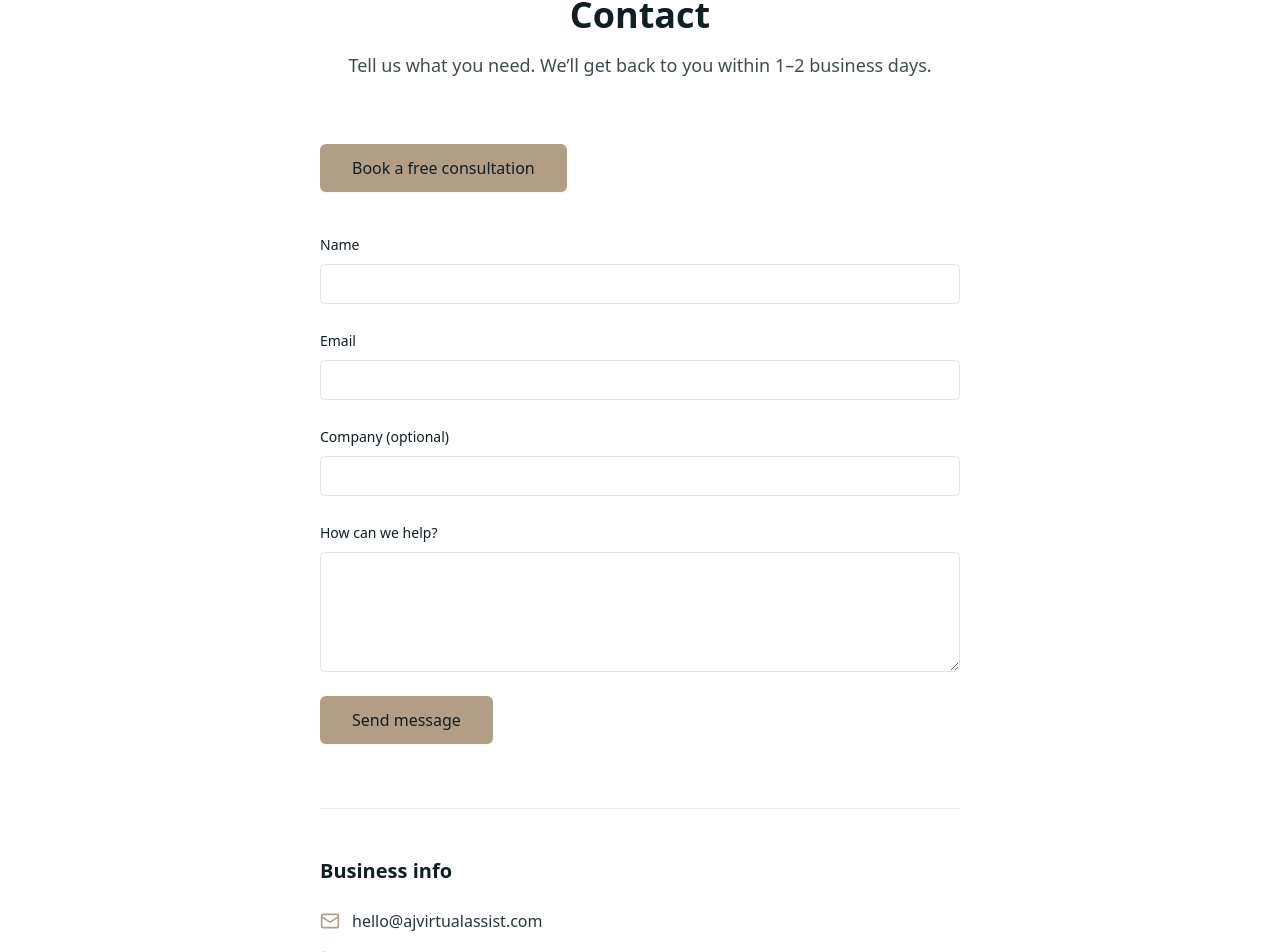
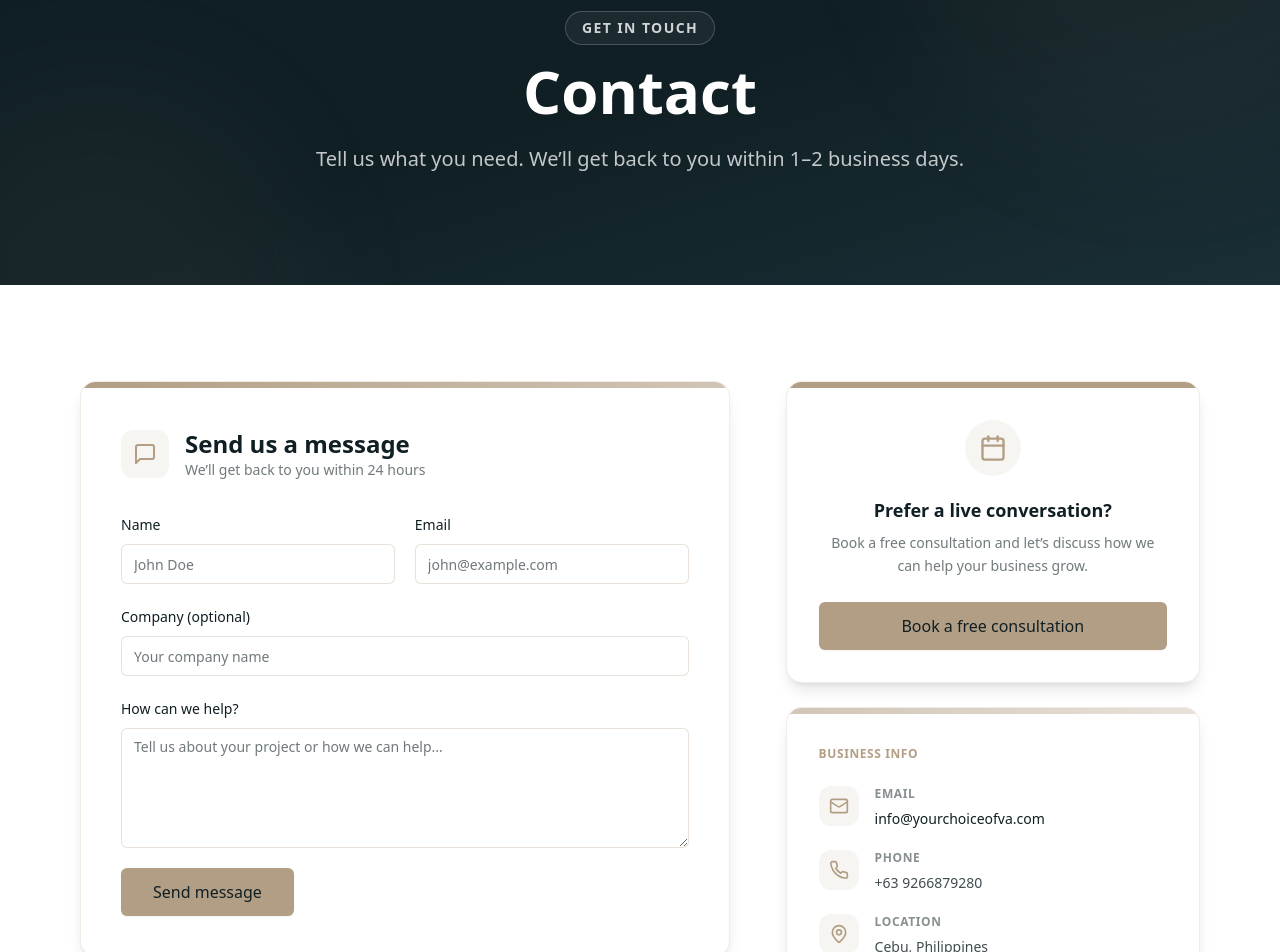
Before and after one commit to oxford14/ajvirtualassistance, a Next.js app: page /contact in a window 1280 px wide. Shown: the part 166-1118 px from the top of the page. Built offline with nearby package versions, Linux system fonts and the light colour scheme.

Commit message:
Update contact page layout with new animations and improved form handling. Add error handling and loading state to the contact form. Update business information in content library. Add new dependencies for enhanced functionality.

```diff
--- /dev/null
+++ b/app/api/contact/route.ts
@@ -0,0 +1,42 @@
+import { NextResponse } from "next/server";
+import { Resend } from "resend";
+
+const resend = new Resend(process.env.RESEND_API_KEY);
+const RECIPIENT = "info@yourchoiceofva.com";
+
+export async function POST(request: Request) {
+  try {
+    const { name, email, company, message } = await request.json();
+
+    if (!name || !email || !message) {
+      return NextResponse.json(
+        { error: "Name, email, and message are required." },
+        { status: 400 },
+      );
+    }
+
+    await resend.emails.send({
+      from: "Website Inquiry <websiteinquiry@yourchoiceofva.com>",
+      replyTo: email,
+      to: RECIPIENT,
+      subject: `New Contact Form Submission from ${name}`,
+      html: `
+        <h2>New Contact Form Submission</h2>
+        <p><strong>Name:</strong> ${name}</p>
+        <p><strong>Email:</strong> ${email}</p>
+        ${company ? `<p><strong>Company:</strong> ${company}</p>` : ""}
+        <hr />
+        <p><strong>Message:</strong></p>
+        <p>${message.replace(/\n/g, "<br />")}</p>
+      `,
+    });
+
+    return NextResponse.json({ success: true });
+  } catch (error) {
+    console.error("Contact form error:", error);
+    return NextResponse.json(
+      { error: "Failed to send message. Please try again later." },
+      { status: 500 },
+    );
+  }
+}
--- a/app/contact/page.tsx
+++ b/app/contact/page.tsx
@@ -1,10 +1,9 @@
-import { SectionHeading } from "@/components/SectionHeading";
 import { ContactForm } from "@/components/ContactForm";
 import { Button } from "@/components/ui/button";
 import { BookCtaLink } from "@/components/BookCtaLink";
-import { Mail, Phone, MapPin } from "lucide-react";
-import { contactPage } from "@/lib/content";
-import { seo } from "@/lib/content";
+import { AnimateIn } from "@/components/AnimateIn";
+import { Mail, Phone, MapPin, MessageSquare, Calendar } from "lucide-react";
+import { contactPage, seo } from "@/lib/content";
 
 export const metadata = {
   title: seo.contact.title,
@@ -15,17 +14,58 @@ export default function ContactPage() {
   const { form, calendly, businessInfo } = contactPage;
 
   return (
-    <div className="py-16 md:py-24 px-4 md:px-6">
-      <div className="container mx-auto max-w-2xl">
-        <SectionHeading
-          title={contactPage.title}
-          subtitle={contactPage.subtitle}
+    <>
+      {/* Hero */}
+      <section className="relative py-20 md:py-28 px-4 md:px-6 overflow-hidden">
+        <div className="absolute inset-0 bg-gradient-to-br from-primary via-primary to-[#1a2f36]" />
+        <div
+          className="absolute top-0 right-0 w-[500px] h-[500px] bg-accent/5 rounded-full blur-3xl -translate-y-1/2 translate-x-1/4"
+          aria-hidden
         />
+        <div
+          className="absolute bottom-0 left-0 w-[400px] h-[400px] bg-accent/5 rounded-full blur-3xl translate-y-1/2 -translate-x-1/4"
+          aria-hidden
+        />
+        <div className="container mx-auto text-center relative z-10">
+          <AnimateIn animation="fade-in-up">
+            <p className="inline-block text-sm font-semibold uppercase tracking-widest mb-4 px-4 py-1.5 rounded-full text-white/80 border border-white/20 bg-white/5 backdrop-blur-sm">
+              Get In Touch
+            </p>
+          </AnimateIn>
+          <AnimateIn animation="fade-in-up" delay={100}>
+            <h1 className="text-4xl md:text-5xl lg:text-6xl font-bold text-white mb-6">
+              {contactPage.title}
+            </h1>
+          </AnimateIn>
+          <AnimateIn animation="fade-in-up" delay={200}>
+            <p className="text-lg md:text-xl text-white/75 max-w-2xl mx-auto leading-relaxed">
+              {contactPage.subtitle}
+            </p>
+          </AnimateIn>
+        </div>
+      </section>
 
-        <div className="mb-10">
-          <Button asChild size="lg">
-            <BookCtaLink href={calendly.url} asChild>{calendly.buttonText}</BookCtaLink>
-          </Button>
+      {/* Main content */}
+      <section className="py-16 md:py-24 px-4 md:px-6">
+        <div className="container mx-auto max-w-6xl">
+          <div className="grid lg:grid-cols-5 gap-10 lg:gap-14">
+            {/* Contact Form Card */}
+            <AnimateIn animation="fade-in-up" className="lg:col-span-3">
+              <div className="relative bg-white rounded-2xl border border-accent/20 overflow-hidden shadow-lg">
+                <div className="h-1.5 bg-gradient-to-r from-accent via-accent/80 to-accent/60" />
+                <div className="p-8 md:p-10">
+                  <div className="flex items-center gap-4 mb-8">
+                    <div className="flex h-12 w-12 shrink-0 items-center justify-center rounded-xl bg-accent/10 text-accent">
+                      <MessageSquare className="h-6 w-6" />
+                    </div>
+                    <div>
+                      <h2 className="text-xl md:text-2xl font-bold text-primary">
+                        Send us a message
+                      </h2>
+                      <p className="text-sm text-primary/60">
+                        We&rsquo;ll get back to you within 24 hours
+                      </p>
+                    </div>
                   </div>
 
                   <ContactForm
@@ -36,27 +76,94 @@ export default function ContactPage() {
                     submitLabel={form.submitLabel}
                     successMessage={form.successMessage}
                   />
+                </div>
+              </div>
+            </AnimateIn>
 
-        <section className="mt-16 pt-12 border-t border-accent/20">
-          <h2 className="text-xl font-semibold text-primary mb-6">Business info</h2>
-          <ul className="space-y-4 text-primary/90">
-            <li className="flex items-center gap-3">
-              <Mail className="h-5 w-5 text-accent shrink-0" aria-hidden />
-              <a href={`mailto:${businessInfo.email}`} className="hover:text-accent underline-offset-4 hover:underline focus-visible:outline-none focus-visible:ring-2 focus-visible:ring-accent rounded">
+            {/* Sidebar */}
+            <AnimateIn animation="fade-in-up" delay={150} className="lg:col-span-2">
+              <div className="space-y-6">
+                {/* Book consultation card */}
+                <div className="relative bg-white rounded-2xl border border-accent/20 overflow-hidden shadow-lg">
+                  <div className="h-1.5 bg-accent" />
+                  <div className="p-8">
+                    <div className="flex justify-center mb-5">
+                      <div className="flex h-14 w-14 items-center justify-center rounded-full bg-accent/10 text-accent">
+                        <Calendar className="h-7 w-7" />
+                      </div>
+                    </div>
+                    <h3 className="text-lg font-bold text-primary text-center mb-2">
+                      Prefer a live conversation?
+                    </h3>
+                    <p className="text-sm text-primary/60 text-center mb-6 leading-relaxed">
+                      Book a free consultation and let&rsquo;s discuss how we can help your business grow.
+                    </p>
+                    <Button asChild size="lg" className="w-full">
+                      <BookCtaLink href={calendly.url} asChild>
+                        {calendly.buttonText}
+                      </BookCtaLink>
+                    </Button>
+                  </div>
+                </div>
+
+                {/* Business info card */}
+                <div className="relative bg-white rounded-2xl border border-accent/20 overflow-hidden shadow-lg">
+                  <div className="h-1.5 bg-gradient-to-r from-accent/60 to-accent/30" />
+                  <div className="p-8">
+                    <h3 className="text-xs font-bold text-accent uppercase tracking-wider mb-6">
+                      Business Info
+                    </h3>
+                    <ul className="space-y-5">
+                      <li className="group flex items-start gap-4">
+                        <div className="flex h-10 w-10 shrink-0 items-center justify-center rounded-xl bg-accent/10 text-accent transition-transform duration-300 group-hover:scale-110">
+                          <Mail className="h-5 w-5" />
+                        </div>
+                        <div>
+                          <p className="text-xs font-semibold text-primary/50 uppercase tracking-wider mb-1">
+                            Email
+                          </p>
+                          <a
+                            href={`mailto:${businessInfo.email}`}
+                            className="text-sm text-primary hover:text-accent transition-colors underline-offset-4 hover:underline focus-visible:outline-none focus-visible:ring-2 focus-visible:ring-accent rounded"
+                          >
                             {businessInfo.email}
                           </a>
+                        </div>
                       </li>
-            <li className="flex items-center gap-3">
-              <Phone className="h-5 w-5 text-accent shrink-0" aria-hidden />
-              <span>{businessInfo.phone}</span>
+                      <li className="group flex items-start gap-4">
+                        <div className="flex h-10 w-10 shrink-0 items-center justify-center rounded-xl bg-accent/10 text-accent transition-transform duration-300 group-hover:scale-110">
+                          <Phone className="h-5 w-5" />
+                        </div>
+                        <div>
+                          <p className="text-xs font-semibold text-primary/50 uppercase tracking-wider mb-1">
+                            Phone
+                          </p>
+                          <span className="text-sm text-primary/80">
+                            {businessInfo.phone}
+                          </span>
+                        </div>
                       </li>
-            <li className="flex items-center gap-3">
-              <MapPin className="h-5 w-5 text-accent shrink-0" aria-hidden />
-              <span>{businessInfo.address}</span>
+                      <li className="group flex items-start gap-4">
+                        <div className="flex h-10 w-10 shrink-0 items-center justify-center rounded-xl bg-accent/10 text-accent transition-transform duration-300 group-hover:scale-110">
+                          <MapPin className="h-5 w-5" />
+                        </div>
+                        <div>
+                          <p className="text-xs font-semibold text-primary/50 uppercase tracking-wider mb-1">
+                            Location
+                          </p>
+                          <span className="text-sm text-primary/80">
+                            {businessInfo.address}
+                          </span>
+                        </div>
                       </li>
                     </ul>
-        </section>
                   </div>
                 </div>
+              </div>
+            </AnimateIn>
+          </div>
+        </div>
+      </section>
+    </>
   );
 }
--- a/components/ContactForm.tsx
+++ b/components/ContactForm.tsx
@@ -5,6 +5,7 @@ import { Button } from "@/components/ui/button";
 import { Input } from "@/components/ui/input";
 import { Textarea } from "@/components/ui/textarea";
 import { Label } from "@/components/ui/label";
+import { CheckCircle } from "lucide-react";
 
 interface ContactFormProps {
   nameLabel: string;
@@ -24,40 +25,83 @@ export function ContactForm({
   successMessage,
 }: ContactFormProps) {
   const [submitted, setSubmitted] = useState(false);
+  const [sending, setSending] = useState(false);
+  const [error, setError] = useState("");
 
-  function handleSubmit(e: React.FormEvent<HTMLFormElement>) {
+  async function handleSubmit(e: React.FormEvent<HTMLFormElement>) {
     e.preventDefault();
+    setSending(true);
+    setError("");
+
+    const form = e.currentTarget;
+    const data = {
+      name: (form.elements.namedItem("name") as HTMLInputElement).value,
+      email: (form.elements.namedItem("email") as HTMLInputElement).value,
+      company: (form.elements.namedItem("company") as HTMLInputElement).value,
+      message: (form.elements.namedItem("message") as HTMLTextAreaElement).value,
+    };
+
+    try {
+      const res = await fetch("/api/contact", {
+        method: "POST",
+        headers: { "Content-Type": "application/json" },
+        body: JSON.stringify(data),
+      });
+
+      if (!res.ok) {
+        const body = await res.json();
+        throw new Error(body.error || "Something went wrong.");
+      }
+
       setSubmitted(true);
+    } catch (err) {
+      setError(err instanceof Error ? err.message : "Something went wrong.");
+    } finally {
+      setSending(false);
+    }
   }
 
   if (submitted) {
     return (
-      <div className="rounded-lg border border-accent/30 bg-background-muted p-6 text-center">
-        <p className="text-primary font-medium">{successMessage}</p>
+      <div className="flex flex-col items-center justify-center py-12 text-center">
+        <div className="flex h-16 w-16 items-center justify-center rounded-full bg-accent/10 text-accent mb-5">
+          <CheckCircle className="h-8 w-8" />
+        </div>
+        <p className="text-xl font-semibold text-primary mb-2">Message sent!</p>
+        <p className="text-primary/70 leading-relaxed max-w-sm">{successMessage}</p>
       </div>
     );
   }
 
   return (
-    <form onSubmit={handleSubmit} className="space-y-6">
+    <form onSubmit={handleSubmit} className="space-y-5">
+      <div className="grid sm:grid-cols-2 gap-5">
         <div className="space-y-2">
           <Label htmlFor="contact-name">{nameLabel}</Label>
-        <Input id="contact-name" name="name" required aria-required="true" />
+          <Input id="contact-name" name="name" placeholder="John Doe" required aria-required="true" />
         </div>
         <div className="space-y-2">
           <Label htmlFor="contact-email">{emailLabel}</Label>
-        <Input id="contact-email" name="email" type="email" required aria-required="true" />
+          <Input id="contact-email" name="email" type="email" placeholder="john@example.com" required aria-required="true" />
+        </div>
       </div>
       <div className="space-y-2">
         <Label htmlFor="contact-company">{companyLabel}</Label>
-        <Input id="contact-company" name="company" />
+        <Input id="contact-company" name="company" placeholder="Your company name" />
       </div>
       <div className="space-y-2">
         <Label htmlFor="contact-message">{messageLabel}</Label>
-        <Textarea id="contact-message" name="message" rows={5} required aria-required="true" />
+        <Textarea id="contact-message" name="message" rows={5} placeholder="Tell us about your project or how we can help..." required aria-required="true" />
       </div>
-      <Button type="submit" size="lg">
-        {submitLabel}
+
+      {error && (
+        <div className="rounded-lg border border-red-200 bg-red-50 p-3">
+          <p className="text-sm text-red-600" role="alert">{error}</p>
+        </div>
+      )}
+
+      <Button type="submit" size="lg" className="w-full sm:w-auto" disabled={sending}>
+        {sending ? "Sending\u2026" : submitLabel}
       </Button>
     </form>
   );
--- a/lib/content.ts
+++ b/lib/content.ts
@@ -754,9 +754,9 @@ export const contactPage = {
     url: "/book",
   },
   businessInfo: {
-    email: "hello@ajvirtualassist.com",
-    phone: "+63 XXX XXX XXXX",
-    address: "Manila, Philippines",
+    email: "info@yourchoiceofva.com",
+    phone: "+63 9266879280",
+    address: "Cebu, Philippines",
   },
 };
 
--- a/package.json
+++ b/package.json
@@ -19,6 +19,7 @@
     "next": "15.0.5",
     "react": "^18.3.1",
     "react-dom": "^18.3.1",
+    "resend": "^6.9.2",
     "tailwind-merge": "^2.5.4"
   },
   "devDependencies": {
```
Also changed, not shown: 1 other file (tests, documents, lock files or other folders). Lines whose indentation alone changed are shown as unchanged.
